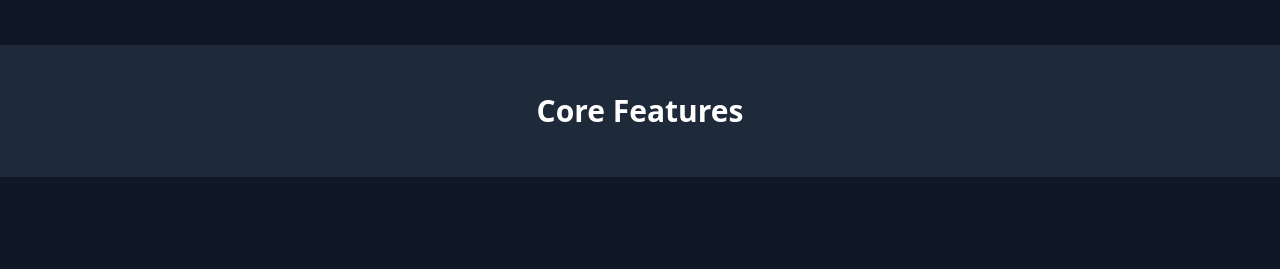
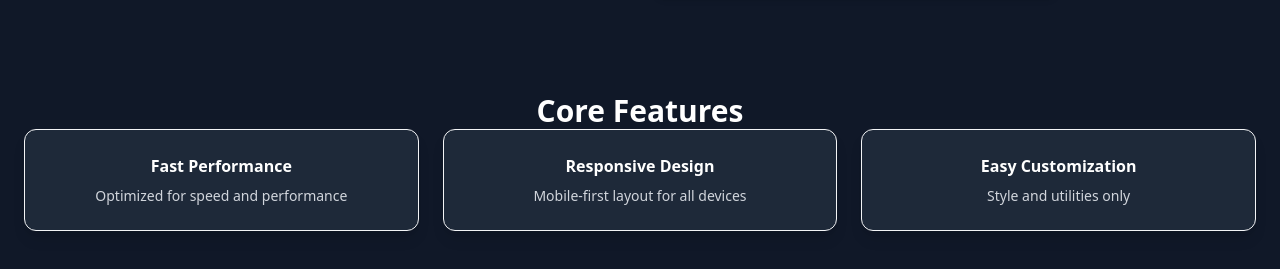
Before and after one commit to malikahsan13/tailwind_projects, a website: page Project6_final.html in a window 1280 px wide. Shown: the part 415-684 px from the top of the page. Drawn offline with Linux system fonts and the light colour scheme.

Commit message:
added core features section

```diff
--- a/Project6_final.html
+++ b/Project6_final.html
@@ -41,8 +41,48 @@
       </div>
     </section>
 
-    <section class="py-12 px-6 bg-gray-800">
-      <h2 class="text-3xl font-semibold text-center text-white mt-10">Core Features</h2>
+    <section class="py-12 px-6 bg-gray-900">
+      <h2 class="text-3xl font-semibold text-center text-white mb-12">
+        Core Features
+      </h2>
+
+      <div class="grid grid-cols-1 md:grid-cols-2 lg:grid-cols-3 gap-6">
+        <div class="
+                    bg-gray-800 rounded-xl text-center p-6 shadow-lg
+                    border border-gray-700">
+          <h3 class="font-bold text-lg mb-2 text-white">
+            Fast Performance
+          </h3>
+          <p class="text-sm text-gray-300">
+            Optimized for speed and performance
+          </p>
+        </div>
+
+        <div class="
+                    bg-gray-800 rounded-xl text-center p-6 shadow-lg
+                    border border-gray-700">
+          <h3 class="font-bold text-lg mb-2 text-white">
+            Responsive Design
+          </h3>
+          <p class="text-sm text-gray-300">
+            Mobile-first layout for all devices
+          </p>
+        </div>
+
+        <div class="
+                    bg-gray-800 rounded-xl text-center p-6 shadow-lg
+                    border border-gray-700">
+          <h3 class="font-bold text-lg mb-2 text-white">
+            Easy Customization
+          </h3>
+          <p class="text-sm text-gray-300">
+            Style and utilities only
+          </p>
+        </div>
+      </div>
     </section>
+
+
+
   </body>
 </html>
```
